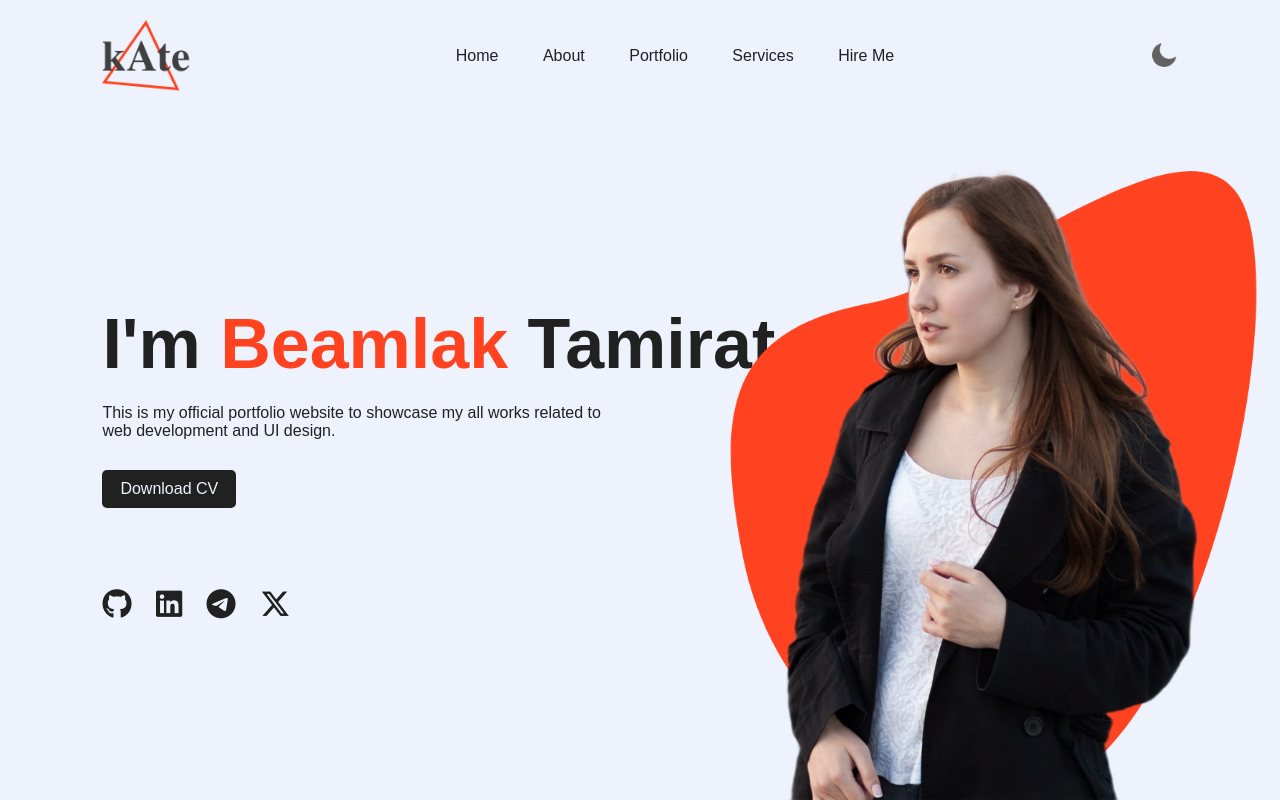
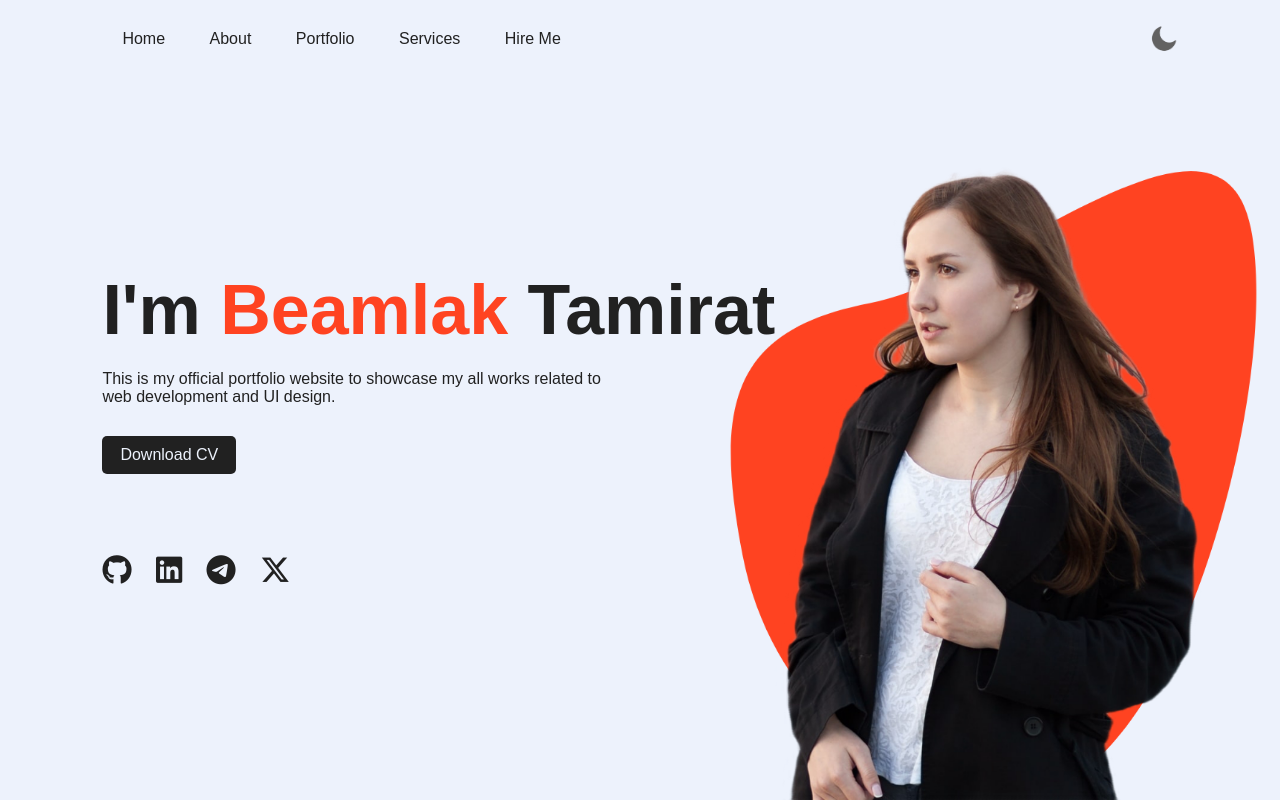
Before and after one commit to BeamlakTamirat/Simple_Portfolio, a plain HTML site: page index.html in a window 1280 px wide. Drawn offline with Linux system fonts and the light colour scheme.

Commit message:
Update index.html

```diff
--- a/index.html
+++ b/index.html
@@ -11,7 +11,7 @@
 <body>
     <div class="hero">
         <nav>
-            <img src="./portfolio_site_img/logo.png" alt="img of logo" class="logo">
+
             <ul>
                 <li><a href="">Home</a></li>
                 <li><a href="">About</a></li>
```
